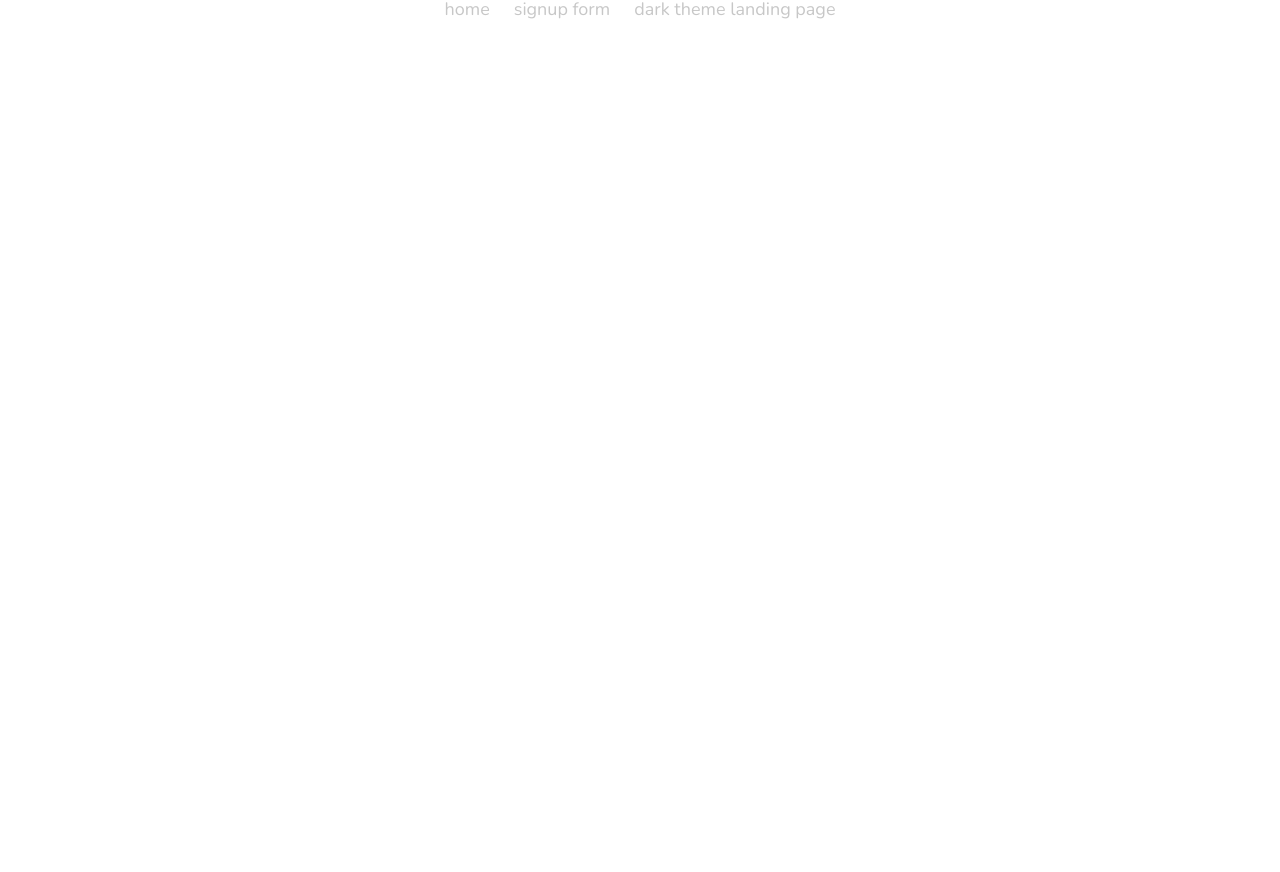
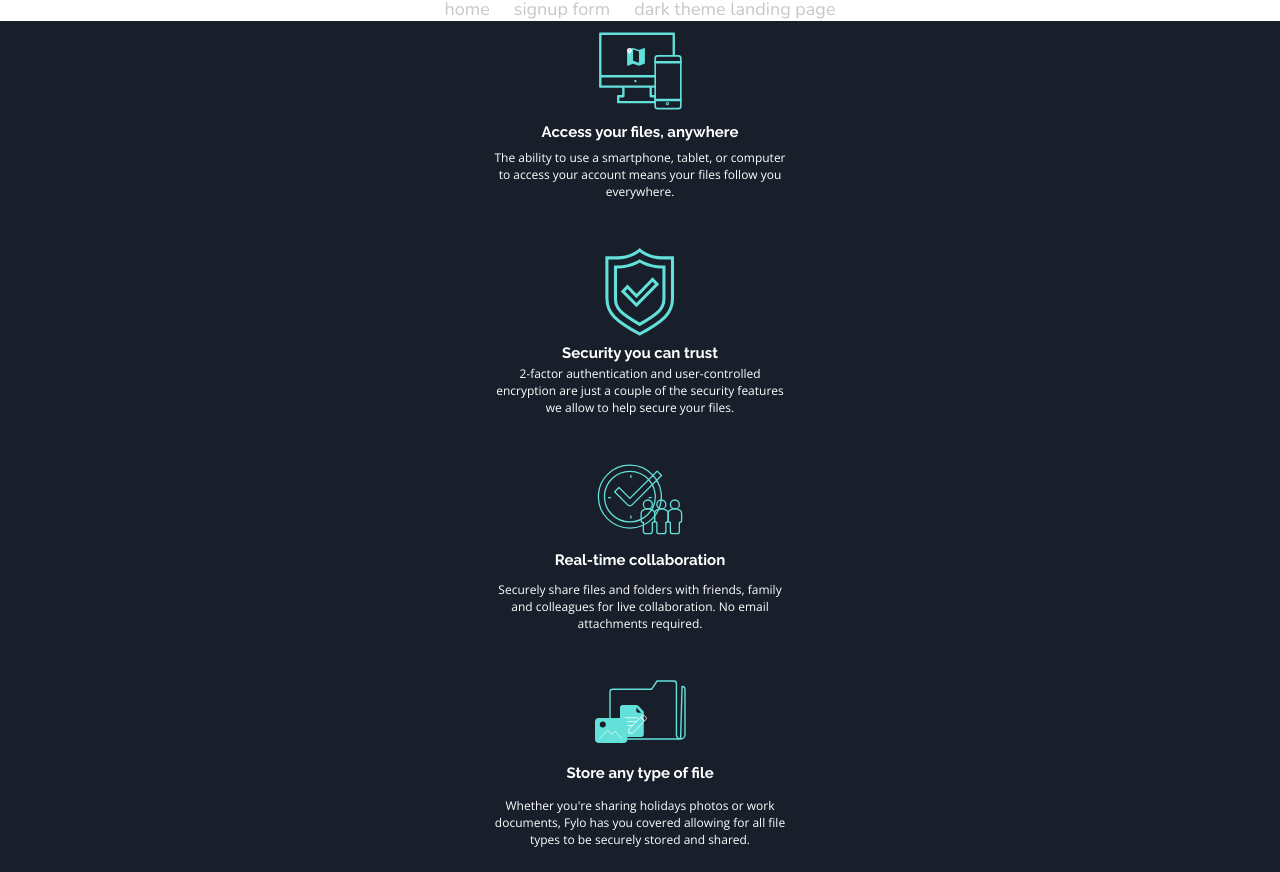
Before and after one commit to samanthajeet/frontend-mentor, a React (Create React App) app: page /#/darktheme in a window 1280 px wide. Shown: the part 779-1651 px from the top of the page. Before the commit the page ends 800 px from the top, so only its background shows below. Built offline with nearby package versions, Linux system fonts and the light colour scheme.

Commit message:
services

```diff
--- a/src/components/LandingDarkTheme/LandingDark.js
+++ b/src/components/LandingDarkTheme/LandingDark.js
@@ -1,6 +1,10 @@
 import React, { Component } from "react";
-import { Header, DarkLanding, Intro } from "./LandingDarkStyle";
+import { Header, DarkLanding, Intro, Services } from "./LandingDarkStyle";
 import illustrationlogo from "../../images/landingpage-darktheme/illustration-intro.png";
+import accessAnywhere from "../../images/landingpage-darktheme/icon-access-anywhere.svg";
+import security from "../../images/landingpage-darktheme/icon-security.svg";
+import collaboration from "../../images/landingpage-darktheme/icon-collaboration.svg";
+import anyFile from "../../images/landingpage-darktheme/icon-any-file.svg";
 
 class LandingDark extends Component {
   state = {};
@@ -35,6 +39,50 @@ class LandingDark extends Component {
             <button id="get-started">Get Started</button>
           </div>
         </Intro>
+        <Services>
+          <div className="service">
+            <figure>
+              <img src={accessAnywhere} alt="" />
+            </figure>
+            <h5>Access your files, anywhere</h5>
+            <p>
+              The ability to use a smartphone, tablet, or computer to access
+              your account means your files follow you everywhere.
+            </p>
+          </div>
+          <div className="service">
+            <figure>
+              <img src={security} alt="" />
+            </figure>
+            <h5> Security you can trust</h5>
+            <p>
+              2-factor authentication and user-controlled encryption are just a
+              couple of the security features we allow to help secure your
+              files.
+            </p>
+          </div>
+          <div className="service">
+            <figure>
+              <img src={collaboration} alt="" />
+            </figure>
+            <h5>Real-time collaboration</h5>
+            <p>
+              Securely share files and folders with friends, family and
+              colleagues for live collaboration. No email attachments required.
+            </p>
+          </div>
+          <div className="service">
+            <figure>
+              <img src={anyFile} alt="" />
+            </figure>
+            <h5>Store any type of file</h5>
+            <p>
+              Whether you're sharing holidays photos or work documents, Fylo has
+              you covered allowing for all file types to be securely stored and
+              shared.
+            </p>
+          </div>
+        </Services>
       </DarkLanding>
     );
   }
--- a/src/components/LandingDarkTheme/LandingDarkStyle.js
+++ b/src/components/LandingDarkTheme/LandingDarkStyle.js
@@ -1,4 +1,5 @@
 import styled from "styled-components";
+import bgCurvy from "../../images/landingpage-darktheme/bg-curvy-desktop.svg"
 
 export const DarkLanding = styled.div`
   * {
@@ -10,6 +11,9 @@ export const DarkLanding = styled.div`
   background: hsl(218, 28%, 13%);
   min-height: 100vh;
   font-size: 14px;
+  display: flex;
+  flex-direction: column;
+  align-items: center;
   button {
     background: none;
     border: none;
@@ -17,7 +21,7 @@ export const DarkLanding = styled.div`
     font-size: 1.25rem;
   }
 
-  h1, h2 {
+  h1, h2, h5 {
     font-family: "Raleway", sans-serif;
   }
 
@@ -25,10 +29,18 @@ export const DarkLanding = styled.div`
     font-size: 2.75rem;
   }
 
+  h5{
+    font-weight: 700;
+  }
+
   h6{
     font-family: "Open Sans", sans-serif;
     font-weight: 400;
     font-size: 1.25rem;
+  }
+
+  p {
+    font-family: "Open Sans", sans-serif;
   }
 `;
 
@@ -39,6 +51,7 @@ export const Header = styled.header`
   align-items: center;
   padding: 0 3rem;
   background: hsl(217, 28%, 15%);
+  width: 100%;
 
   nav {
     /* border: 1px solid pink; */
@@ -49,15 +62,16 @@ export const Header = styled.header`
 `;
 
 export const Intro = styled.section`
-  border: 1px solid white;
+  width: 100%;
   display: flex;
   flex-direction: column;
   align-items: center;
+  background-image: url(${bgCurvy});
   background: hsl(217, 28%, 15%);
 
   button {
     background: hsl(198, 60%, 50%);
-    border-radius: 10px;
+    border-radius: 25px;
     min-width: 10rem;
     min-height: 2rem;
   }
@@ -73,16 +87,17 @@ export const Intro = styled.section`
   }
 
   .intro-text{
-    border: 1px solid green;
+    /* border: 1px solid green; */
     display: flex;
     flex-direction: column;
     align-items: center;
+    justify-content: space-between;
     margin-top: 2rem;
     width: 40%;
+    height: 20rem;
   }
 
   .intro-text > h6{
-    margin-top: 2rem;
     width: 75%;
   }
 
@@ -91,3 +106,24 @@ export const Intro = styled.section`
     height: 4rem;
   }
 `;
+
+
+export const Services = styled.section`
+  /* border: 1px solid white; */
+  width: 50%;
+  display: flex;
+  justify-content: center;
+  flex-wrap: wrap;
+  margin-top: 5rem;
+
+  .service{
+    /* border: 1px solid red; */
+    margin: 2rem;
+    width: 25rem;
+    height: 14rem;
+    display: flex;
+    flex-direction: column;
+    justify-content: space-between;
+    align-items: center;
+  }
+`
```
